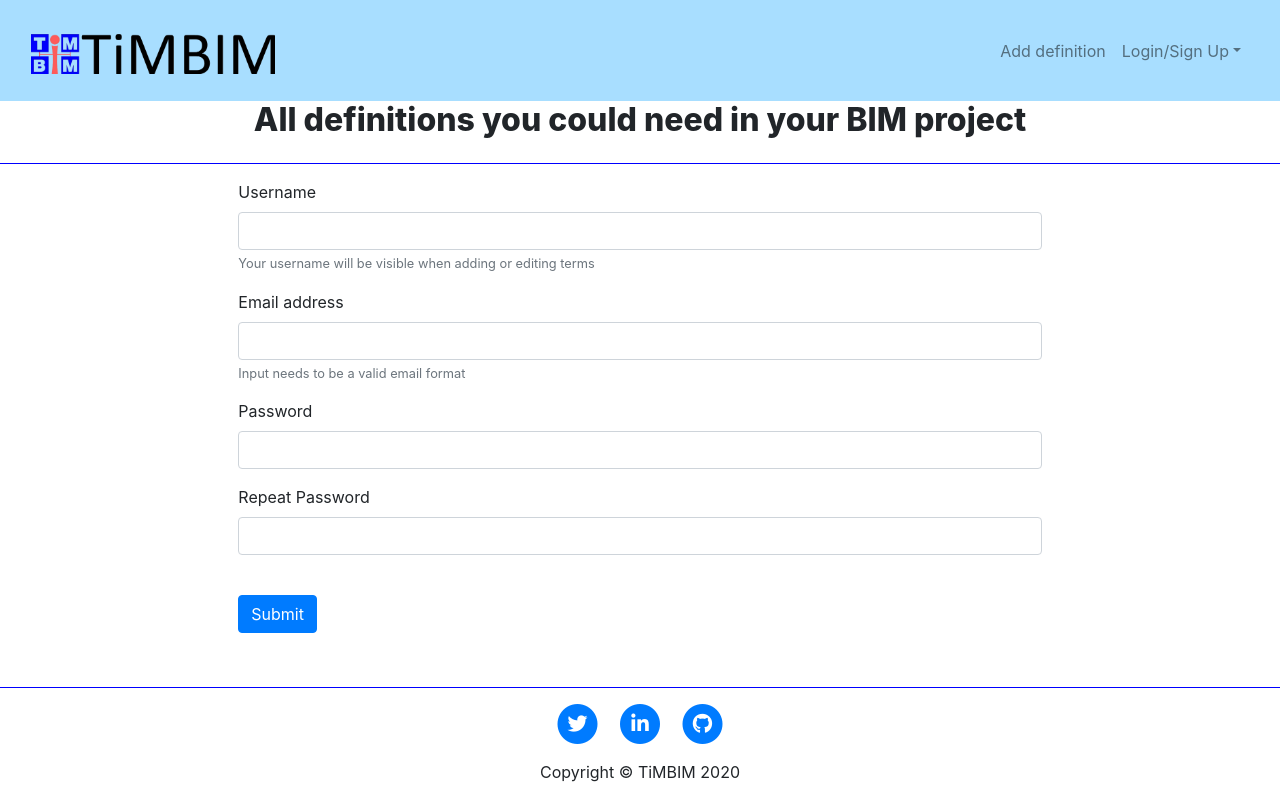
After one commit to AllardL/MS3-BIM-definitions, a Flask app: template templates/user/edit.html in a window 1280 px wide. The commit adds this page. Run offline with Flask 2, Linux system fonts and the light colour scheme; the template is opened without the code that fills it, so the values that code supplies are empty; some libraries are stand-ins or nearby versions.

Commit message:
added user pages

```diff
--- a/templates/adddefinition.html
+++ b/templates/adddefinition.html
@@ -16,7 +16,6 @@
             <div class="col-12">
                 <label for="language"><i class="material-icons prefix">language</i> Language</label>
                 <select class="form-control" id="language" name="language">
-                    <option value="" disabled selected>Choose Language</option>
                     {% for language in languages %}
                         <option value="{{language.name}}">{{language.name}}</option>
                     {% endfor %}
--- a/templates/base.html
+++ b/templates/base.html
@@ -48,8 +48,8 @@
                     <li class="nav-item dropdown">
                     <a class="nav-link dropdown-toggle" data-toggle="dropdown" href="#" role="button" aria-haspopup="true" aria-expanded="false">Login/Sign Up</a>
                     <div class="dropdown-menu dropdown-menu-right">
-                        <a class="dropdown-item" href="#">Sign Up</a>
-                        <a class="dropdown-item" href="#">Login</a>
+                        <a class="dropdown-item" href="{{url_for('user_signup')}}">Sign Up</a>
+                        <a class="dropdown-item" href="{{url_for('user_login')}}">Login</a>
                     </div>
                     </li>
                     {% endif %}
@@ -120,7 +120,7 @@
     <script src="https://stackpath.bootstrapcdn.com/bootstrap/4.4.1/js/bootstrap.min.js" integrity="sha384-wfSDF2E50Y2D1uUdj0O3uMBJnjuUD4Ih7YwaYd1iqfktj0Uod8GCExl3Og8ifwB6" crossorigin="anonymous"></script>
     <script type="text/javascript">
         $(document).ready(function() {
-            $('.collapse').collapse()
+            $('.collapse').collapse();
         });
     </script>
 </body>
--- a/templates/editdefinition.html
+++ b/templates/editdefinition.html
@@ -4,7 +4,7 @@
 
 <h3 class="center">Edit Definition</h3>
 <form action="{{url_for('update_definition', definition_id = definition._id) }} " method="POST" class="col-lg-8 col-md-10 mx-auto">
-        <div class="row form-group">
+    <div class="row form-group">
         <div class="col-12">
             <i class="material-icons prefix">assignment</i>
             <label>BIM Term</label>
--- /dev/null
+++ b/templates/user/edit.html
@@ -0,0 +1,29 @@
+{% extends "base.html" %}
+{% block title %}Edit Profile{% endblock %}
+{% block content %}
+
+<div class="col-lg-8 col-md-10 mx-auto">
+    <form  id="singnupFrom" onSubmit="return validation();">
+        <div class="form-group">
+            <label for="user">Username</label>
+            <input type="text" class="form-control" id="user" aria-describedby="userHelp" required>
+            <small id="userHelp" class="form-text text-muted">Your username will be visible when adding or editing terms</small>
+        </div>
+        <div class="form-group">
+            <label for="email">Email address</label>
+            <input type="email" class="form-control" id="email" aria-describedby="emailHelp" required>
+            <small id="emailHelp" class="form-text text-muted">Input needs to be a valid email format</small>
+        </div>
+        <div class="form-group">
+            <label for="password control-label">Password</label>
+            <input type="password" class="form-control" id="password" name="password" required/>
+        </div>
+        <div class="form-group">
+            <label for="confirm control-label">Repeat Password</label>
+            <input type="password" class="form-control" id="cPassword" name="cpassword" required/>
+        </div>
+        <button type="submit" name="submit" value="Sign Up"  class="btn btn-primary">Submit</button>
+    </form>
+</div>
+
+{% endblock %}
```
Also changed, not shown: templates/_formhelpers.html (added, +13 -0 lines), templates/user/login.html (added, +21 -0 lines), templates/user/signup.html (added, +29 -0 lines).
